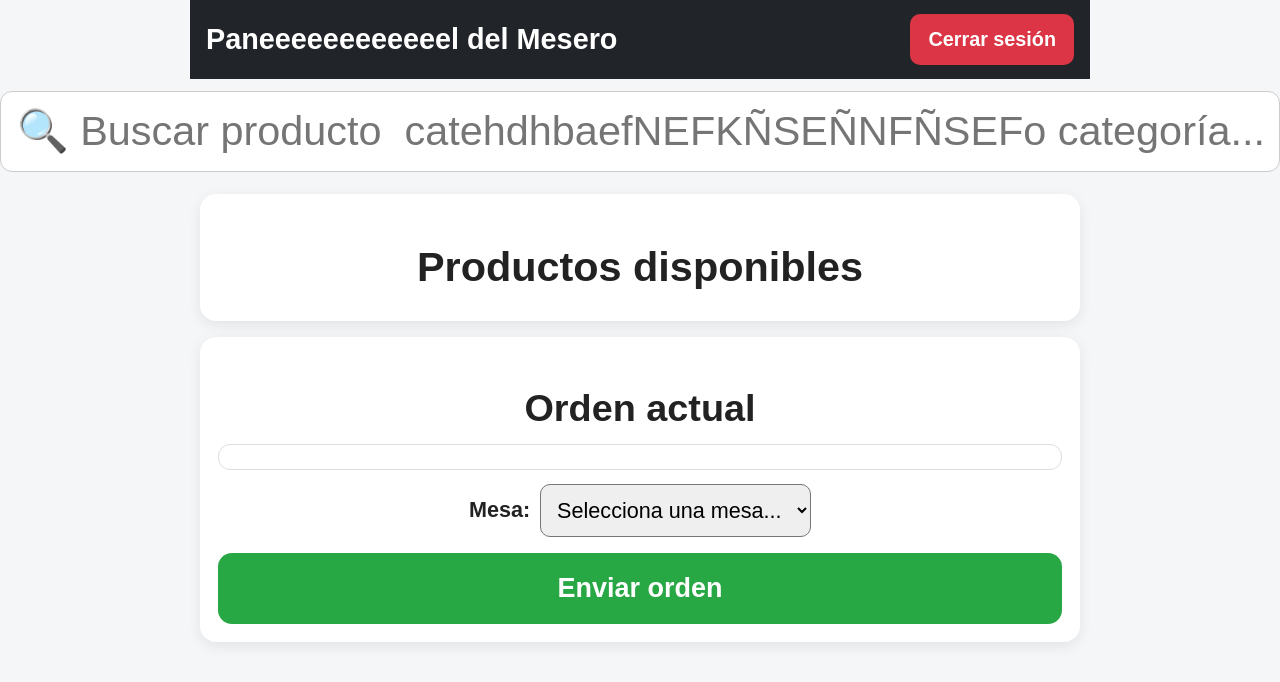
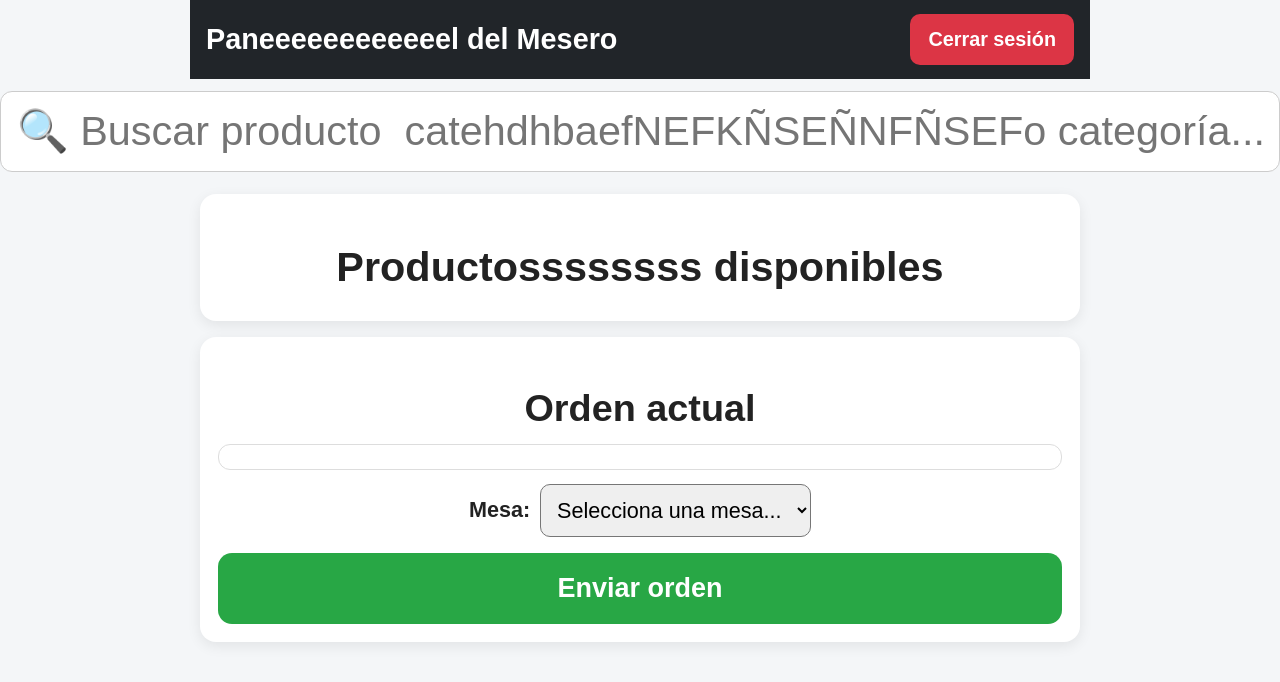
Before and after one commit to SorathDem/GRANBarBQD, a website with bundled scripts: page frontend/mesero.html in a window 1280 px wide. Built offline with nearby package versions, Linux system fonts and the light colour scheme; no server answers.

Commit message:
prueba 2

```diff
--- a/frontend/mesero.html
+++ b/frontend/mesero.html
@@ -21,7 +21,7 @@
   <main>
     <!-- Sección de productos -->
     <section class="productos">
-      <h2>Productos disponibles</h2>
+      <h2>Productossssssss disponibles</h2>
       <div class="productos-scroll" id="productos-container"></div>
     </section>
 
```
